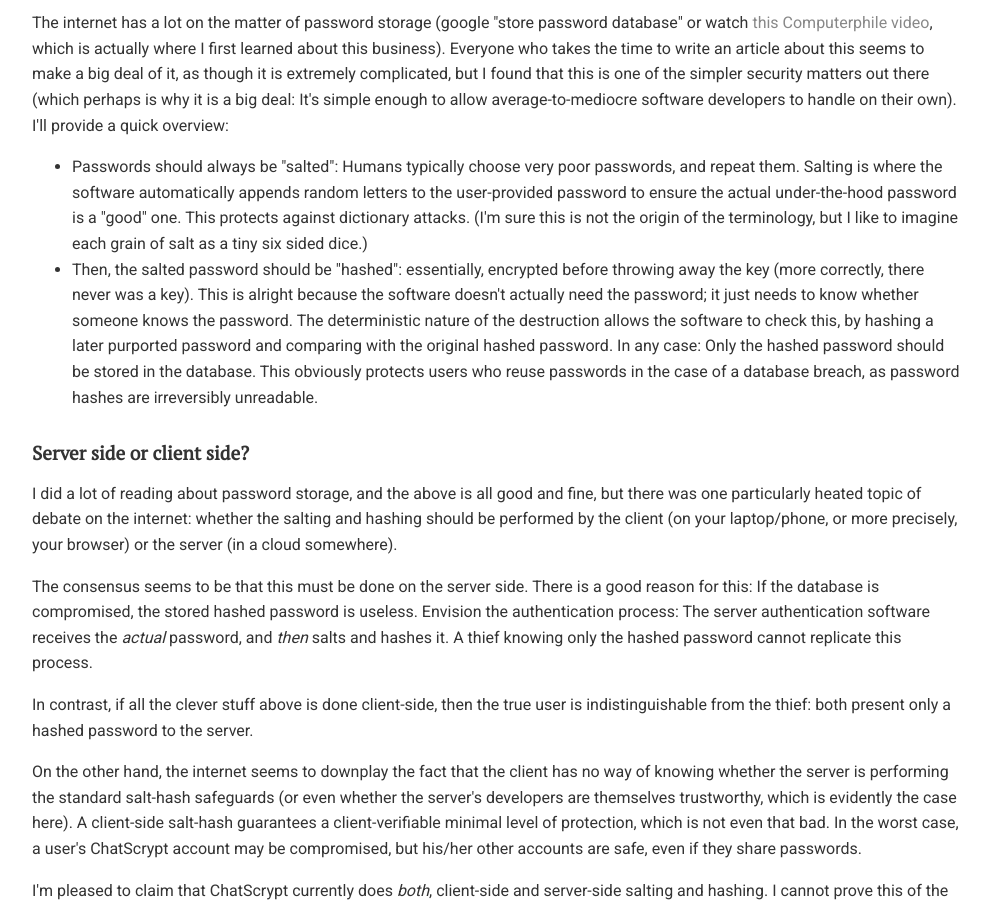
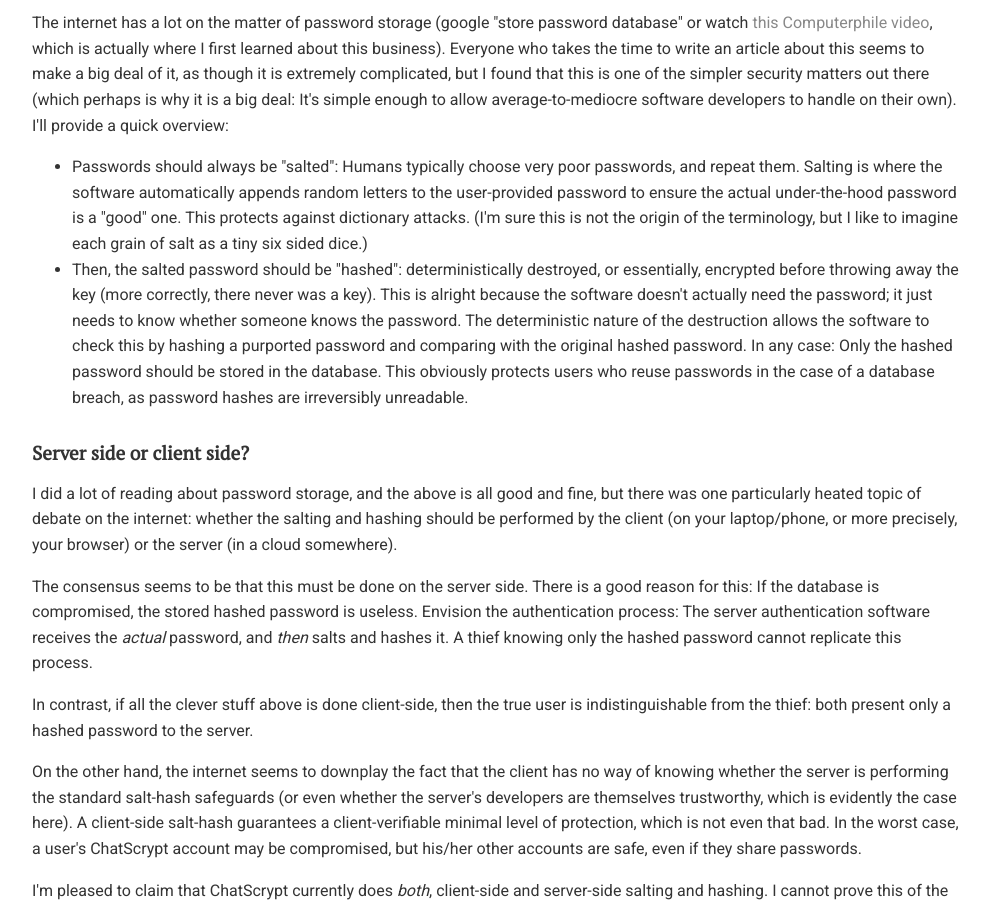
Before and after one commit to chatscrypt/chatscrypt.github.io, a Jekyll site: the page built from _posts/2019-12-25-zero-knowledge-security-chatscrypt-passwords.html, in a window 1280 px wide and 900 px high, scrolled down 418 px. Shown: the whole window, without its empty margins (143-1133 px from the left). Built offline with Jekyll 4.4.1, drawn with Linux system fonts in a browser that asks for light colours; comment, search, counter and statistics services are not loaded.

Commit message:
Update 2019-12-25-zero-knowledge-security-chatscrypt-passwords.html

```diff
--- a/_posts/2019-12-25-zero-knowledge-security-chatscrypt-passwords.html
+++ b/_posts/2019-12-25-zero-knowledge-security-chatscrypt-passwords.html
@@ -14,7 +14,7 @@ Or: Why you can feel free to use a real password when creating a ChatScrypt acco
 <ul>
    <li> Passwords should always be "salted": Humans typically choose very poor passwords, and repeat them. Salting is where the software automatically appends random letters to the user-provided password to ensure the actual under-the-hood password is a "good" one. This protects against dictionary attacks. (I'm sure this is not the origin of the terminology, but I like to imagine each grain of salt as a tiny six sided dice.)
 
-   <li> Then, the salted password should be "hashed": essentially, encrypted before throwing away the key (more correctly, there never was a key). This is alright because the software doesn't actually need the password; it just needs to know whether someone knows the password. The deterministic nature of the destruction allows the software to check this, by hashing a later purported password and comparing with the original hashed password. In any case: Only the hashed password should be stored in the database. This obviously protects users who reuse passwords in the case of a database breach, as password hashes are irreversibly unreadable.
+   <li> Then, the salted password should be "hashed": deterministically destroyed, or essentially, encrypted before throwing away the key (more correctly, there never was a key). This is alright because the software doesn't actually need the password; it just needs to know whether someone knows the password. The deterministic nature of the destruction allows the software to check this by hashing a purported password and comparing with the original hashed password. In any case: Only the hashed password should be stored in the database. This obviously protects users who reuse passwords in the case of a database breach, as password hashes are irreversibly unreadable.
 </ul>
 
 <h2>Server side or client side?</h2>
```
